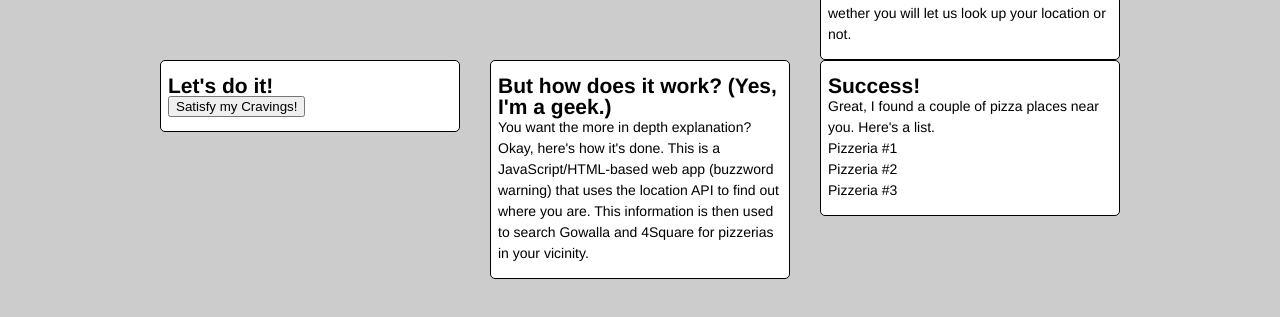
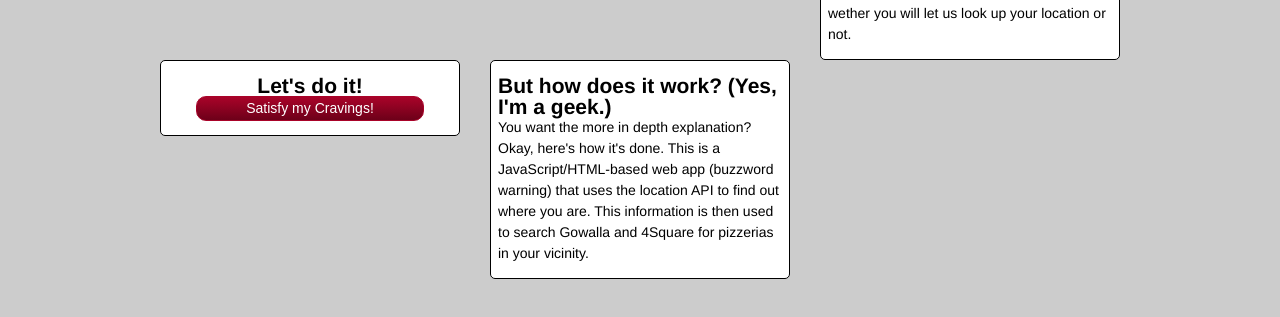
Before and after one commit to mrhenko/Pizzacravings, a plain HTML site: page index.htm in a window 1280 px wide. Shown: the part 209-526 px from the top of the page. Drawn offline with nearby package versions, Linux system fonts and the light colour scheme.

Commit message:
More responsive

```diff
--- a/behavior.js
+++ b/behavior.js
@@ -2,3 +2,34 @@
 	This file is for JS that is used solely
 	for design and behavior of the UI.
 */
+
+/* Some variables to write less code later in the file */
+var s2 = $('section:nth-child(2)');
+var w = $(window);
+var s4 = $('section:nth-child(4)'); // The section with the button.
+var s3 = $('section:nth-child(3)');
+var s5 = $('section:nth-child(5)');
+
+(function ($) {
+	$(document).ready(function() {
+		rSize();
+		/* The positioning of the button */
+		var rtimer;
+		w.resize(function() {
+			clearTimeout(rtimer);
+			rtimer = setTimeout(rSize, 100);
+		});
+
+		function rSize() {
+			if (w.width() >= '481') {
+				var vpos = s2.position();
+				vpos = vpos.top;
+				vpos = vpos + s2.height() + 40;
+				s4.css('top', vpos);
+				vpos = vpos + s4.height() + 40;
+				s3.css('top', vpos);
+				s5.css('top', vpos);
+			}
+		}
+	});
+})(jQuery)
--- a/index.htm
+++ b/index.htm
@@ -4,6 +4,7 @@
 	<title>Pizza Cravings</title>
 	<meta charset="UTF-8" />
 	<link rel="stylesheet" href="style.css" />
+	<meta name="viewport" content="width=device-width, initial-scale=1">
 </head>
 <body>
 <header>
--- a/style.css
+++ b/style.css
@@ -1,48 +1,8 @@
-/* http://meyerweb.com/eric/tools/css/reset/
-   v2.0 | 20110126
-   License: none (public domain)
-*/
-
-html, body, div, span, applet, object, iframe,
-h1, h2, h3, h4, h5, h6, p, blockquote, pre,
-a, abbr, acronym, address, big, cite, code,
-del, dfn, em, img, ins, kbd, q, s, samp,
-small, strike, strong, sub, sup, tt, var,
-b, u, i, center,
-dl, dt, dd, ol, ul, li,
-fieldset, form, label, legend,
-table, caption, tbody, tfoot, thead, tr, th, td,
-article, aside, canvas, details, embed,
-figure, figcaption, footer, header, hgroup,
-menu, nav, output, ruby, section, summary,
-time, mark, audio, video {
-	margin: 0;
-	padding: 0;
-	border: 0;
-	font-size: 100%;
-	font: inherit;
-	vertical-align: baseline;
-}
-/* HTML5 display-role reset for older browsers */
-article, aside, details, figcaption, figure,
-footer, header, hgroup, menu, nav, section {
-	display: block;
-}
-ol, ul {
-	list-style: none;
-}
-blockquote, q {
-	quotes: none;
-}
-blockquote:before, blockquote:after,
-q:before, q:after {
-	content: '';
-	content: none;
-}
-table {
-	border-collapse: collapse;
-	border-spacing: 0;
-}
+html, body, div, span, h1, h2, h3, h4, p, blockquote, a, em, img, strong, dl, dt, dd, ol, ul, li, fieldset, form, label, legend, article, aside, figure, figcaption, footer, header, hgroup, menu, nav, section {margin: 0;padding: 0;border: 0;font-size: 100%;font: inherit;vertical-align: baseline;}
+article, aside, details, figcaption, figure, footer, header, hgroup, menu, nav, section {display: block;}
+ol, ul {list-style: none;}
+blockquote, q {quotes: none;}
+blockquote:before, blockquote:after,q:before, q:after {content: '';content: none;}
 
 /* First, typography */
 body {
@@ -57,7 +17,7 @@ h2 {font-size: 1.5em; line-break: 1em;}
 /* Basic apperance */
 body {background: #ccc;}
 
-body > header {
+body > header, input[type=submit] {
 	border-bottom: 1px solid #000;
 	text-align: center;
 
@@ -87,8 +47,30 @@ body article > section:first-of-type {
 	margin-top: 0;
 }
 
+section:nth-of-type(4) {text-align: center;}
+input[type=submit] {
+	width: 80%;
+	font-size: 1em;
+	line-height: 1.5em;
+	border: 1px solid rgb(169,3,41);
+	border-radius: 10px;
+}
+
+section#result {
+	position: absolute;
+	top: 57px;
+	left: 2%;
+	width: 92.5%;
+	display: none;
+	-webkit-box-shadow: 0 0 4px #000, 2px 2px 4px rgba(0,0,0,0.5), -2px -2px 6px rgba(0,0,0,0.3);
+	box-shadow: 0 0 4px #000, 2px 2px 4px rgba(0,0,0,0.5), -2px -2px 6px rgba(0,0,0,0.3);
+}
+#result:target {
+	display: block;
+}
+
 /* Slightly bigger screens (tablets etc.), 2 columns */
-@media all and (min-width: 480px) {
+@media all and (min-width: 481px) {
 	body {
 		width: 100%;
 		position: relative;
@@ -101,7 +83,6 @@ body article > section:first-of-type {
 	body article > section {
 		-webkit-box-sizing: border-box;
 		width: 48.4375%;
-		//width: 50%;
 		float: left;
 		margin: 0;
 
@@ -112,12 +93,12 @@ body article > section:first-of-type {
 	}
 }
 
-@media all and (min-width: 480px) and (max-width: 780px) {
+@media all and (min-width: 481px) and (max-width: 780px) {
 	body article > section:nth-of-type(4) {
 		position: absolute;
 		left: 50%;
 		margin-left: -24.21875%;
-		margin-top: 9em;
+		//margin-top: 9em;
 		text-align: center;
 	}
 	body article > section:nth-of-type(5), body article > section:nth-of-type(3) {
```
